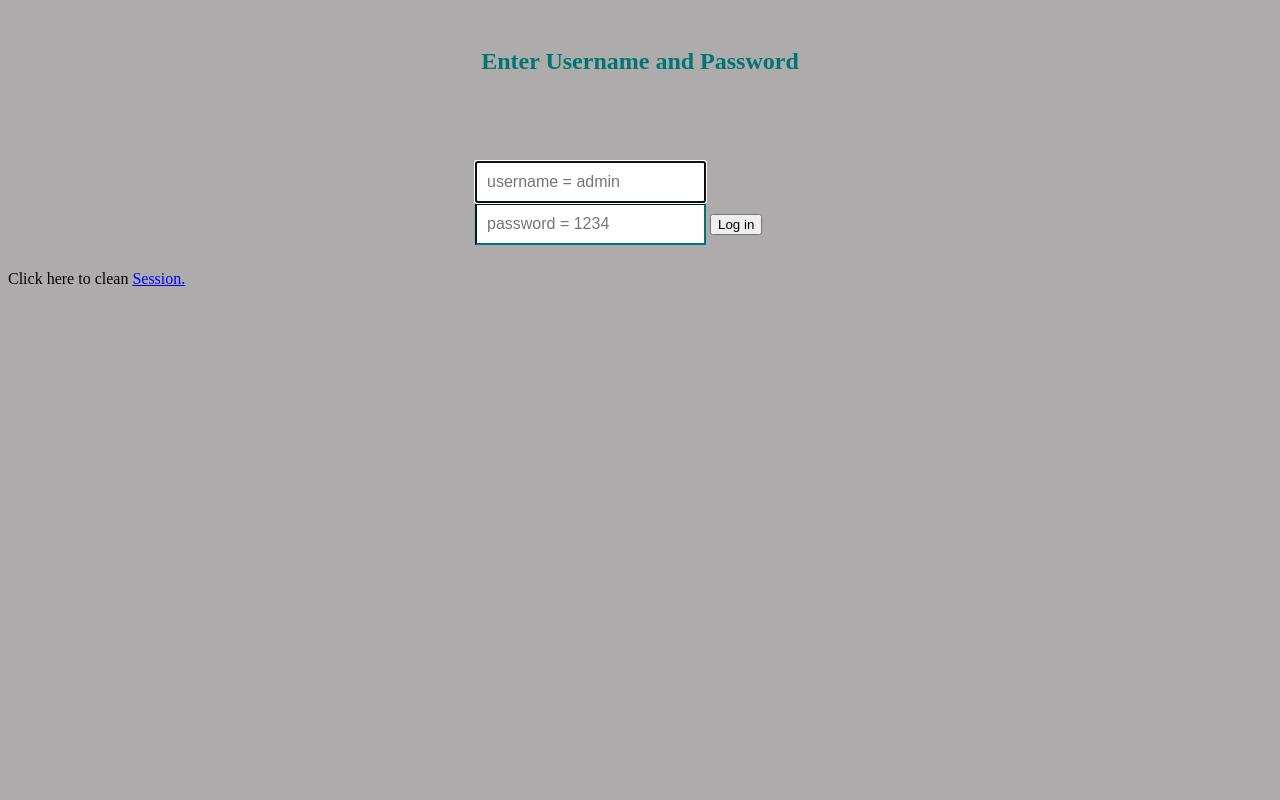
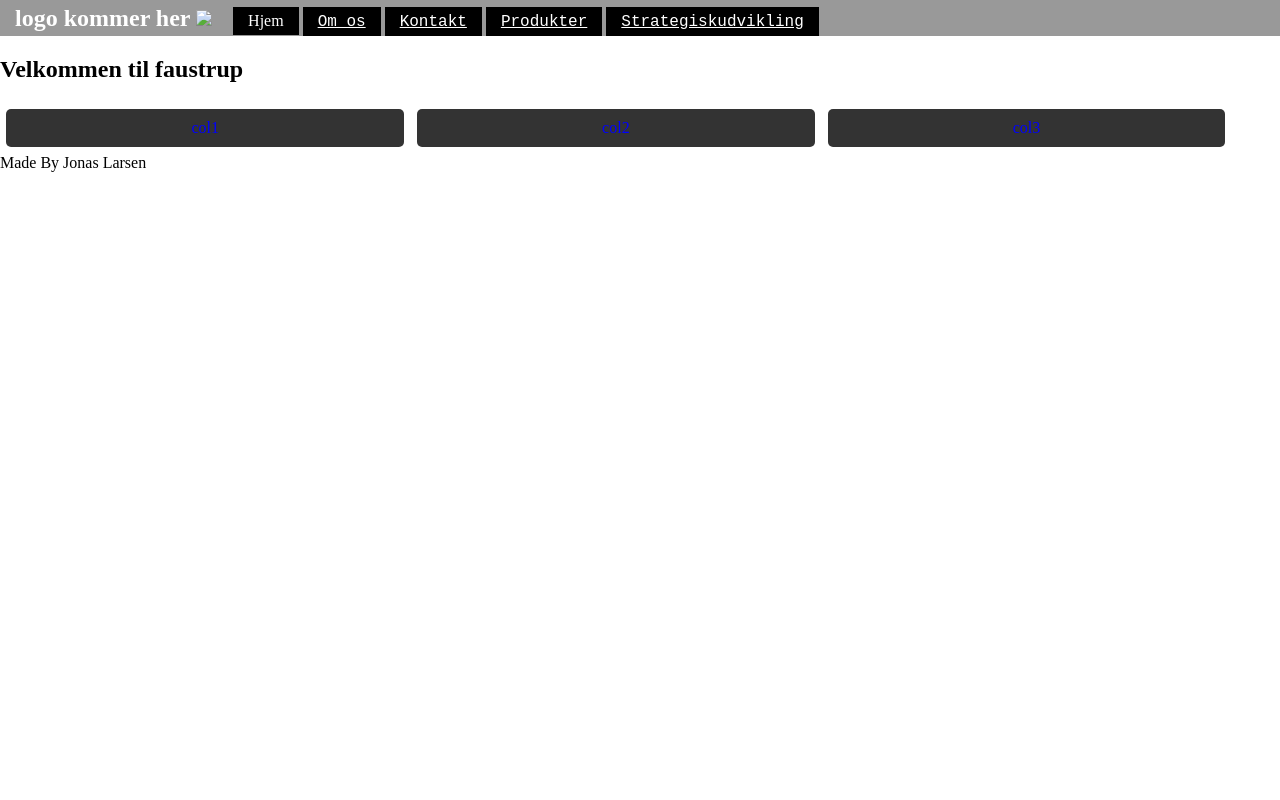
Before and after one commit to JonasLarsen1801/Prototype-eksamen-1-semester, a PHP site: page / in a window 1280 px wide. Run offline with PHP 8.4, Linux system fonts and the light colour scheme.

Commit message:
tilføjelse af produkter og sider

```diff
--- a/index.php
+++ b/index.php
@@ -1,62 +1,35 @@
-<?php
-   ob_start();
-   session_start();
-?>
+<!DOCTYPE html>
+<html>
 
-<?
-   // error_reporting(E_ALL);
-   // ini_set("display_errors", 1);
-?>
+	<head>
+		<title>faustrup</title>
+		<link rel="stylesheet" type="text/css" href="main.css"/>
+	</head>
 
-<html lang = "en">
+	<body>
+		<header>
+			<nav>
+				<h1> logo kommer her <img src="/Users/jonaslarsen/OneDrive/Jonem/Hjemmside test/Logo/FaviconLogo.png"/> </h1>
+				<ul>
+					<li>Hjem</li>
+					<li><a href="omOs.php">Om os</a></li>
+					<li><a href="kontakt.php">Kontakt</a></li>
+					<li><a href="produkter.php">Produkter</a></li>
+					<li><a href="strategiskudvikling.php">Strategiskudvikling</a></li>
+				</ul>
+			</nav>
+		</header>
 
-   <head>
-      <title>Tutorialspoint.com</title>
-      <link href = "style-login.css" rel = "stylesheet">
-   </head>
+		<h2>Velkommen til faustrup</h2>
 
-   <body>
+		<div class="row">
+			<div class="col">col1</div>
+			<div class="col">col2</div>
+			<div class="col">col3</div>
+		</div>
 
-      <h2>Enter Username and Password</h2>
-      <div class = "container form-signin">
+		<footer>Made By Jonas Larsen</footer>
 
-         <?php
-            $msg = '';
+	</body>
 
-            if (isset($_POST['login']) && !empty($_POST['username'])
-               && !empty($_POST['password'])) {
-
-               if ($_POST['username'] == 'admin' &&
-                  $_POST['password'] == '1234') {
-                  $_SESSION['valid'] = true;
-                  $_SESSION['timeout'] = time();
-                  $_SESSION['username'] = 'admin';
-
-                  echo 'You have entered valid use name and password';
-               }else {
-                  $msg = 'Wrong username or password';
-               }
-            }
-         ?>
-      </div> <!-- /container -->
-
-      <div class = "container">
-
-         <form class = "form-signin" role = "form"
-            action = "<?php echo htmlspecialchars($_SERVER['PHP_SELF']);?>" method = "post">
-            <h4 class = "form-signin-heading"><?php echo $msg; ?></h4>
-            <input type = "text" class = "form-control"
-               name = "username" placeholder = "username = admin"
-               required autofocus></br>
-            <input type = "password" class = "form-control"
-               name = "password" placeholder = "password = 1234" required>
-
-               <button class = "btn btn-lg btn-primary btn-block" type = "submit"
-               name = "login">Log in</button>
-         </form>
-
-         Click here to clean <a href = "index.php" tite = "Logout">Session.
-
-      </div>
-   </body>
 </html>
--- /dev/null
+++ b/main.css
@@ -0,0 +1,54 @@
+body {
+	margin: 0;
+}
+
+
+header {
+	background: #999;
+	color: white;
+	padding: 5px 15px 0px 15px;
+}
+
+header h1 {
+	margin: 0;
+	display: inline;
+}
+
+nav ul{
+	margin: 0;
+	padding: 0 0 0 15px;
+	display: inline;
+}
+
+nav ul li {
+	background: black;
+	color: white;
+	display: inline-block;
+	list-style-type: none;
+	padding: 5px 15px;
+}
+
+nav ul li a {
+	color:white;
+	font-family: 'Courier New', Courier, monospace;
+}
+
+.row:after {
+	clear: both; content: " "; display: table;
+
+}
+
+.col {
+	background: #333;
+	border-radius: 5px;
+	padding: 10px.5px;
+	float: left;
+	margin:.5%;
+	width:31%;
+	text-align: center;
+	color: blue;
+}
+
+footer {
+	clear: both;
+}
--- a/style-login.css
+++ /dev/null
@@ -1,55 +0,0 @@
-
-body {
-    padding-top: 40px;
-    padding-bottom: 40px;
-    background-color: #ADABAB;
-}
-
-.form-signin {
-    max-width: 330px;
-    padding: 15px;
-    margin: 0 auto;
-    color: #017572;
-}
-
-.form-signin .form-signin-heading,
-.form-signin .checkbox {
-    margin-bottom: 10px;
-}
-
-.form-signin .checkbox {
-    font-weight: normal;
-}
-
-.form-signin .form-control {
-    position: relative;
-    height: auto;
-    -webkit-box-sizing: border-box;
-    -moz-box-sizing: border-box;
-    box-sizing: border-box;
-    padding: 10px;
-    font-size: 16px;
-}
-
-.form-signin .form-control:focus {
-    z-index: 2;
-}
-
-.form-signin input[type="email"] {
-    margin-bottom: -1px;
-    border-bottom-right-radius: 0;
-    border-bottom-left-radius: 0;
-    border-color:#017572;
-}
-
-.form-signin input[type="password"] {
-    margin-bottom: 10px;
-    border-top-left-radius: 0;
-    border-top-right-radius: 0;
-    border-color:#017572;
-}
-
-h2{
-    text-align: center;
-    color: #017572;
-}
```
Also changed, not shown: kontakt.php (added, +29 -0 lines), omOs.php (added, +29 -0 lines), produkter.php (added, +80 -0 lines), strategiskudvikling.php (added, +29 -0 lines), LogoFarstup.png (added), designProdukter/2550StageW.php (added), imgProdukter/2500StageS.jpeg (added), imgProdukter/2550StageW.jpeg (added), imgProdukter/Nobel8900.jpeg (added), imgProdukter/Nobel8920.jpeg (added).
